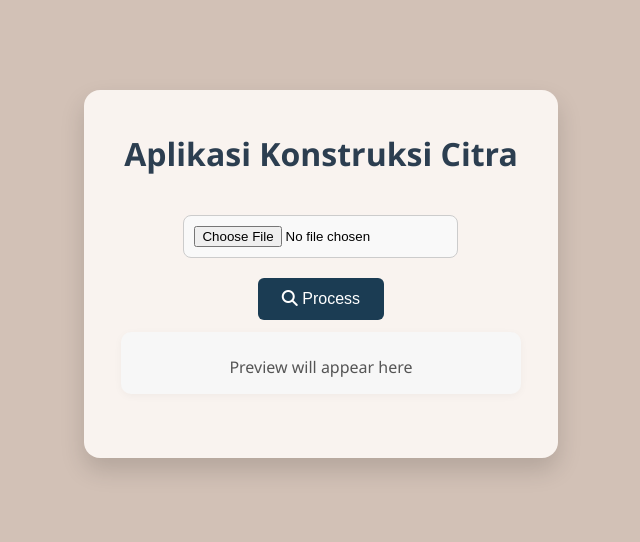
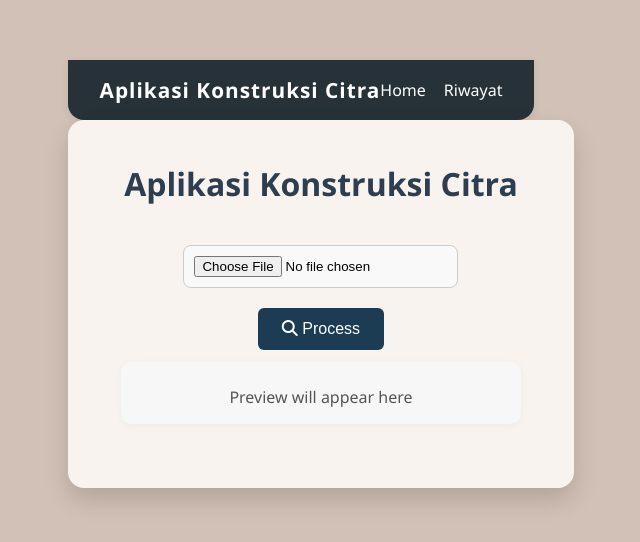
Before and after one commit to badipram/FEBEXray, a React (Vite) app in the folder frontend/: page / in a window 1280 px wide. Shown: the part 126-668 px from the top of the page, without its empty margins (339-979 px from the left). Built offline with nearby package versions, Linux system fonts and the light colour scheme.

Commit message:
add navbar

```diff
--- a/frontend/src/App.css
+++ b/frontend/src/App.css
@@ -118,3 +118,38 @@ table tbody {
   background: #eee;
   border-radius: 8px;
 }
+
+.navbar {
+  display: flex;
+  justify-content: space-between;
+  align-items: center;
+  background: #263238;
+  color: #fff;
+  padding: 16px 32px;
+  border-radius: 0 0 16px 16px;
+  box-shadow: 0 2px 8px rgba(0,0,0,0.08);
+}
+
+.navbar-title {
+  font-size: 1.3rem;
+  font-weight: bold;
+  letter-spacing: 1px;
+  display: flex;
+  align-items: center;
+}
+
+.navbar-links {
+  display: flex;
+  gap: 18px;
+}
+
+.navbar-link {
+  color: #fff;
+  text-decoration: none;
+  font-weight: 500;
+  transition: color 0.2s;
+}
+
+.navbar-link:hover {
+  color: #90caf9;
+}
--- a/frontend/src/App.jsx
+++ b/frontend/src/App.jsx
@@ -1,5 +1,6 @@
 import { useState } from 'react';
 import './App.css';
+import Navbar from './navbar';
 
 function App() {
   const [preview, setPreview] = useState('https://via.placeholder.com/400x300?text=Upload+X-ray+Image');
@@ -82,6 +83,8 @@ function App() {
   };
 
   return (
+    <>
+    <Navbar />
     <div className="container">
       <h1>Aplikasi Konstruksi Citra</h1>
       <form onSubmit={handleSubmit}>
@@ -161,6 +164,7 @@ function App() {
         </button>
       )}
     </div>
+    </>
   );
 }
 
--- /dev/null
+++ b/frontend/src/navbar.jsx
@@ -0,0 +1,20 @@
+import React from "react";
+import "./App.css";
+
+function Navbar() {
+  return (
+    <nav className="navbar">
+      <div className="navbar-title">
+        {/* <i className="fa-solid fa-x-ray" style={{ marginRight: 8 }}></i> */}
+        Aplikasi Konstruksi Citra
+      </div>
+      <div className="navbar-links">
+        <a href="#" className="navbar-link">Home</a>
+        <a href="#history" className="navbar-link">Riwayat</a>
+        {/* Tambah link lain jika perlu */}
+      </div>
+    </nav>
+  );
+}
+
+export default Navbar;
```
